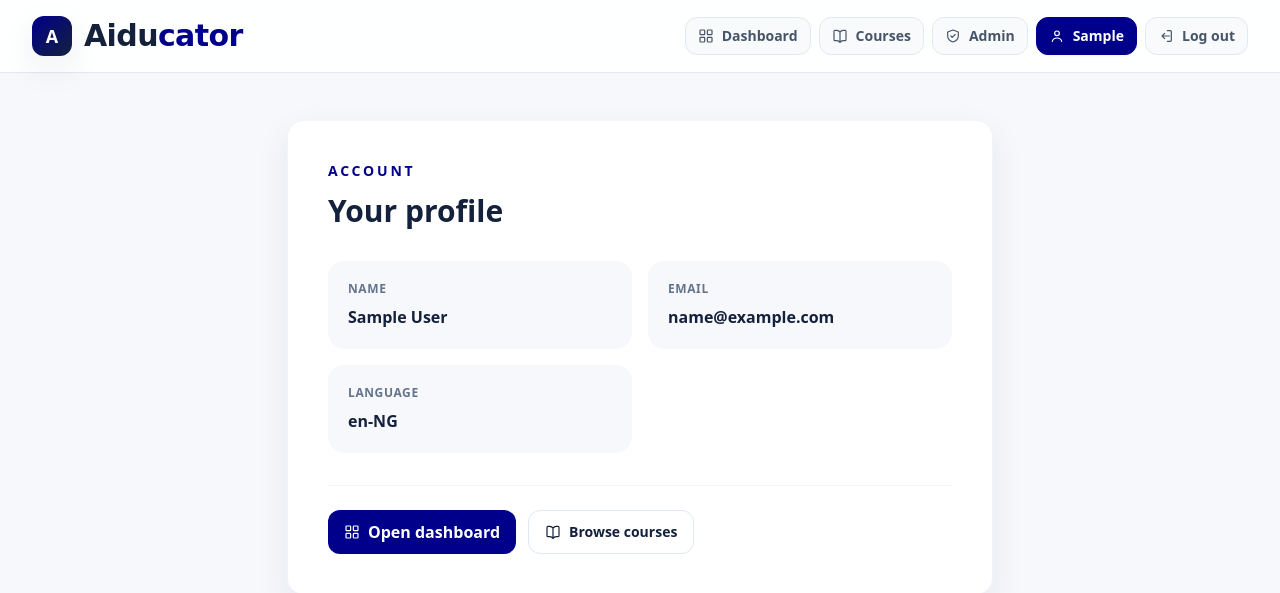
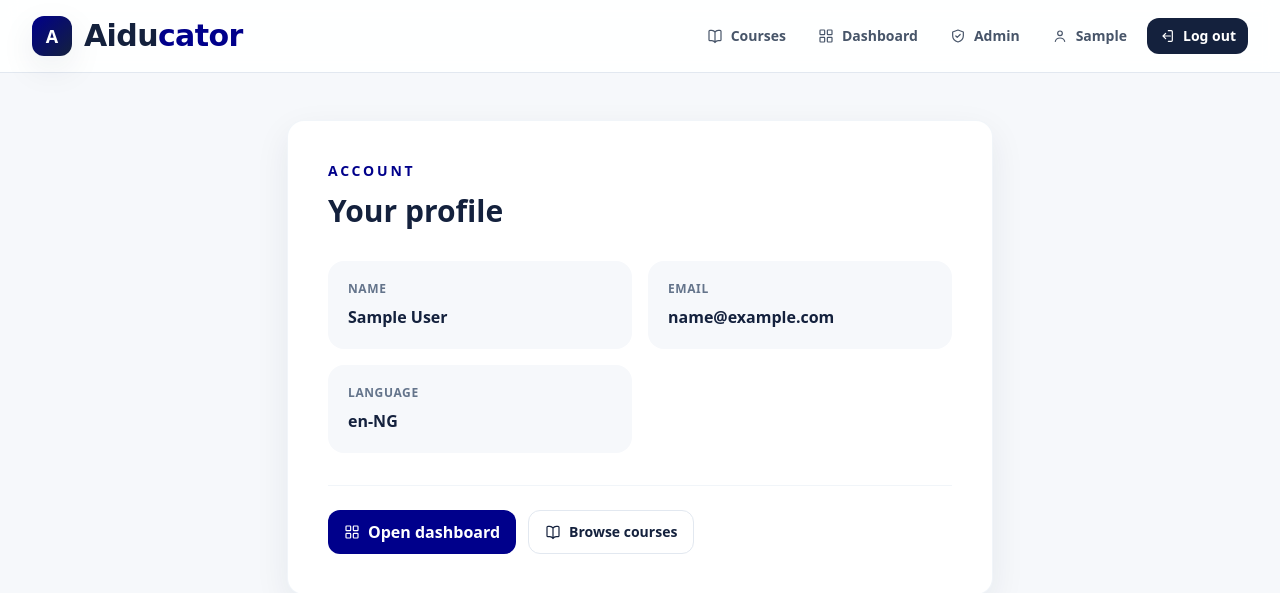
Before and after one commit to BuhariS/aiducator, a Django app: page /accounts/profile/ in a window 1280 px wide. Shown: the top 593 px of the page. Run offline with Django 5.2, Linux system fonts and the light colour scheme; the visitor is signed in with stand-in values (Sample User, id 1); style sheets or scripts are compiled from the project's sources; parts of the project's set-up code (start-up, migrations or seed data) failed here and were passed over; some libraries are stand-ins or nearby versions.

Commit message:
revert: restore original navigation styling

```diff
--- a/frontend/src/styles.css
+++ b/frontend/src/styles.css
@@ -17,14 +17,6 @@
     @apply inline-flex items-center justify-center gap-2 rounded-xl bg-emerald px-4 py-2.5 font-semibold text-white transition hover:bg-blue-900 focus:outline-none focus:ring-2 focus:ring-emerald focus:ring-offset-2;
   }
 
-  .nav-button {
-    @apply inline-flex items-center gap-2 rounded-xl border border-slate-200 bg-slate-50 px-3 py-2 text-slate-600 transition hover:border-slate-300 hover:bg-slate-100 hover:text-ink focus:outline-none focus:ring-2 focus:ring-emerald focus:ring-offset-2;
-  }
-
-  .nav-button-active {
-    @apply inline-flex items-center gap-2 rounded-xl border border-emerald bg-emerald px-3 py-2 text-white shadow-sm transition hover:bg-blue-900 focus:outline-none focus:ring-2 focus:ring-emerald focus:ring-offset-2;
-  }
-
   .brand-mark {
     @apply grid h-10 w-10 place-items-center rounded-xl bg-gradient-to-br from-emerald to-ink text-lg font-black text-white shadow-card transition-transform duration-200 group-hover:-rotate-3 group-hover:scale-105;
   }
--- a/templates/base.html
+++ b/templates/base.html
@@ -15,24 +15,21 @@
           <span class="brand-mark">A</span>
           <span class="brand-word">Aidu<span class="brand-word-accent">cator</span></span>
         </a>
-        {% with current_namespace=request.resolver_match.namespace current_url_name=request.resolver_match.url_name %}
         <nav class="flex items-center gap-2 text-sm font-semibold">
+          <a class="hidden items-center gap-2 rounded-lg px-3 py-2 text-slate-600 transition hover:bg-slate-50 hover:text-ink sm:inline-flex" href="{% url 'courses:catalog' %}">{% include "components/icon.html" with icon="book-open" icon_class="h-4 w-4" %}Courses</a>
           {% if request.user.is_authenticated %}
-              <a {% if current_namespace == "dashboard" or current_namespace == "analytics" or current_namespace == "teacher_courses" or current_namespace == "assessments" or current_namespace == "accounts" and current_url_name == "dashboard" %}aria-current="page"{% endif %} class="{% if current_namespace == "dashboard" or current_namespace == "analytics" or current_namespace == "teacher_courses" or current_namespace == "assessments" or current_namespace == "accounts" and current_url_name == "dashboard" %}nav-button-active{% else %}nav-button{% endif %} hidden sm:inline-flex" href="{% url 'accounts:dashboard' %}">{% include "components/icon.html" with icon="dashboard" icon_class="h-4 w-4" %}Dashboard</a>
-              <a {% if current_namespace == "courses" %}aria-current="page"{% endif %} class="{% if current_namespace == "courses" %}nav-button-active{% else %}nav-button{% endif %} hidden sm:inline-flex" href="{% url 'courses:catalog' %}">{% include "components/icon.html" with icon="book-open" icon_class="h-4 w-4" %}Courses</a>
-              {% if request.user.is_staff %}<a class="nav-button hidden lg:inline-flex" href="{% url 'admin:index' %}">{% include "components/icon.html" with icon="shield" icon_class="h-4 w-4" %}Admin</a>{% endif %}
-              <a {% if current_namespace == "accounts" and current_url_name == "profile" %}aria-current="page"{% endif %} class="{% if current_namespace == "accounts" and current_url_name == "profile" %}nav-button-active{% else %}nav-button{% endif %} flex" href="{% url 'accounts:profile' %}">{% include "components/icon.html" with icon="user" icon_class="h-4 w-4" %}{{ request.user.first_name|default:request.user.email }}</a>
+            <a class="hidden items-center gap-2 rounded-lg px-3 py-2 text-slate-600 transition hover:bg-slate-50 hover:text-ink sm:inline-flex" href="{% url 'accounts:dashboard' %}">{% include "components/icon.html" with icon="dashboard" icon_class="h-4 w-4" %}Dashboard</a>
+            {% if request.user.is_staff %}<a class="hidden items-center gap-2 rounded-lg px-3 py-2 text-slate-600 transition hover:bg-slate-50 hover:text-ink lg:inline-flex" href="{% url 'admin:index' %}">{% include "components/icon.html" with icon="shield" icon_class="h-4 w-4" %}Admin</a>{% endif %}
+            <a class="flex items-center gap-2 rounded-lg px-3 py-2 text-slate-600 transition hover:bg-slate-50 hover:text-ink" href="{% url 'accounts:profile' %}">{% include "components/icon.html" with icon="user" icon_class="h-4 w-4" %}{{ request.user.first_name|default:request.user.email }}</a>
             <form method="post" action="{% url 'accounts:logout' %}">
               {% csrf_token %}
-                <button class="nav-button" type="submit">{% include "components/icon.html" with icon="logout" icon_class="h-4 w-4" %}Log out</button>
+              <button class="inline-flex items-center gap-2 rounded-xl bg-ink px-3 py-2 text-white transition hover:bg-slate-700" type="submit">{% include "components/icon.html" with icon="logout" icon_class="h-4 w-4" %}Log out</button>
             </form>
           {% else %}
-              <a {% if current_namespace == "courses" %}aria-current="page"{% endif %} class="{% if current_namespace == "courses" %}nav-button-active{% else %}nav-button{% endif %} hidden sm:inline-flex" href="{% url 'courses:catalog' %}">{% include "components/icon.html" with icon="book-open" icon_class="h-4 w-4" %}Courses</a>
-              <a {% if current_namespace == "accounts" and current_url_name != "signup" and current_url_name != "signup-teacher" and current_url_name != "signup-student" %}aria-current="page"{% endif %} class="{% if current_namespace == "accounts" and current_url_name != "signup" and current_url_name != "signup-teacher" and current_url_name != "signup-student" %}nav-button-active{% else %}nav-button{% endif %}" href="{% url 'accounts:login' %}">Sign in</a>
-              <a {% if current_namespace == "accounts" and current_url_name == "signup" or current_namespace == "accounts" and current_url_name == "signup-teacher" or current_namespace == "accounts" and current_url_name == "signup-student" %}aria-current="page"{% endif %} class="{% if current_namespace == "accounts" and current_url_name == "signup" or current_namespace == "accounts" and current_url_name == "signup-teacher" or current_namespace == "accounts" and current_url_name == "signup-student" %}nav-button-active{% else %}nav-button{% endif %}" href="{% url 'accounts:signup' %}">{% include "components/icon.html" with icon="plus" icon_class="h-4 w-4" %}Get started</a>
+            <a class="rounded-lg px-3 py-2 text-slate-600 transition hover:bg-slate-50 hover:text-ink" href="{% url 'accounts:login' %}">Sign in</a>
+            <a class="primary-button" href="{% url 'accounts:signup' %}">{% include "components/icon.html" with icon="plus" icon_class="h-4 w-4" %}Get started</a>
           {% endif %}
         </nav>
-        {% endwith %}
       </div>
     </header>
 
```
Lines whose indentation alone changed are shown as unchanged.
